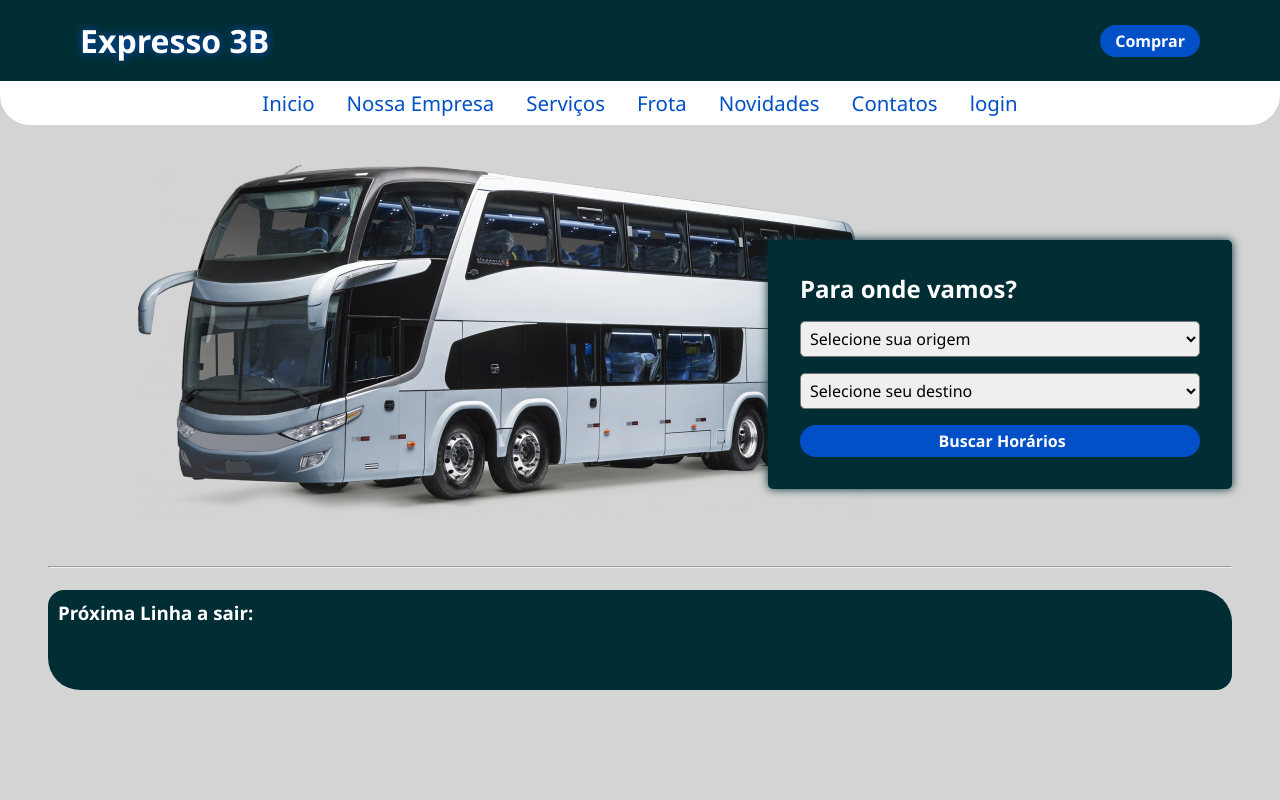
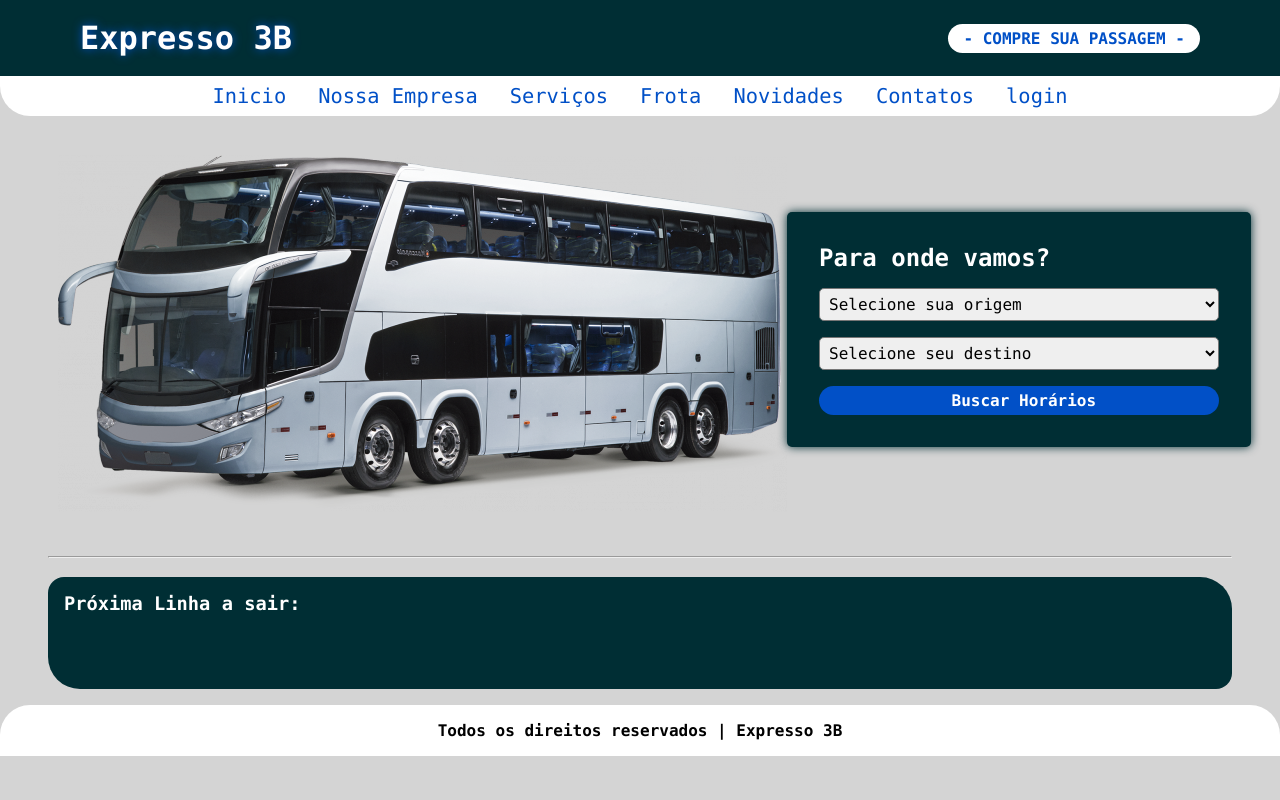
Before and after one commit to kenneth00001/Expresso_3bti, a PHP site: page / in a window 1280 px wide. Run offline with PHP 8.4, Linux system fonts and the light colour scheme.

Commit message:
mais uma atualização carai

```diff
--- a/.css/style.css
+++ b/.css/style.css
@@ -1,7 +1,7 @@
 * {
     padding: 0;
     margin: 0;
-    font-family:'Segoe UI', Tahoma, Geneva, Verdana, sans-serif;
+    font-family: Consolas;
 }
 
 :root {
@@ -25,24 +25,41 @@
 
 }
 
-main{
+main {
     margin: 0 3rem;
 }
-body{
+
+body {
     background-color: var(--color2);
+}
+
+footer{
+    text-align:center;
+    padding: 1rem;
+    margin-top: 1rem;
+    background-color: #fff;
+    border-radius: 30px 30px 0 0;
 }
 
 /* ====== header  index ====== */
 
-#h1logo-header{
+#h1logo-header {
     color: var(--color1);
-    text-decoration:none;
+    text-decoration: none;
     text-shadow: 0 0 10px var(--color4);
 }
+
+#botao-header{
+    background: var(--color1);
+    color: var(--color4);
+    width: max-content;
+}
+
 .header-primario {
     padding: 1.2rem 5rem;
     display: flex;
     justify-content: space-between;
+    align-items: center;
     background-color: var(--color3);
     color: var(--color1);
     box-shadow: 0 0 10px var(--color3);
@@ -63,26 +80,35 @@ body{
     color: var(--color4);
 }
 
-.header-secundario a:hover{
+.header-secundario a:hover {
     color: var(--color3);
     transition: 0.3s linear;
 }
-/* ===== main ====== */
+
+/* ===== main index ====== */
+.container-bus {
+    position: relative;
+    display: grid;
+    grid-template-columns: repeat(1, 1fr);
+    grid-template-rows: repeat(1, 1fr);
+    grid-column-gap: 0px;
+    grid-row-gap: 0px;
+    margin: 2rem 0;
+}
 
 .bus-img img {
-    position: relative;
-    margin: 2rem 5rem;
+    grid-area: 1 / 1 / 6 / 4;
 }
 
 .bus-box {
-    position: absolute;
-    top: 30%;
-    left: 60%;
+    margin: 4rem 0;
     width: 400px;
+    height: max-content;
     background-color: var(--color3);
-    padding:2rem;
+    padding: 2rem;
     border-radius: 5px;
     box-shadow: 0 0 10px var(--color3);
+    grid-area: 1 / 4 / 6 / 7;
 }
 
 #form-bus-box {
@@ -92,13 +118,13 @@ body{
     color: var(--color1);
 }
 
-#form-bus-box select{
+#form-bus-box select {
     font-size: var(--sizeM1);
     padding: 5px;
     border-radius: 5px;
 }
 
-.botao-submit{
+.botao-submit {
     background: var(--color4);
     border: none;
     border-radius: 1rem;
@@ -111,16 +137,21 @@ body{
     width: 100%;
 }
 
-.botao-submit:hover{
+.botao-submit:hover {
     box-shadow: 0 0 10px var(--color1);
     color: var(--color4);
     background-color: var(--color1);
     transition: all 0.5s linear;
 }
-.info-box{
+
+.info-box {
     background-color: var(--color3);
     color: var(--color1);
     height: 10vh;
-    padding: 10px;
+    padding: 1rem;
     border-radius: 1rem 2rem;
 }
+
+ /* ==== fim index ====== */
+
+ /* ======= Nossa empresa ===== */
--- a/index.php
+++ b/index.php
@@ -13,7 +13,7 @@
 <body>
     <?php include("partials/header.php") ?>
     <main>
-        <div class="container-bus">
+        <section class="container-bus">
             <div class="bus-img">
                 <img src="img/bus.png" alt="bus">
             </div>
@@ -28,13 +28,13 @@
                     </select>
                     <input class="botao-submit" type="submit" value=" Buscar Horários">
                 </form>
-            </div>
-        </div>
+        </section>
         <hr><br>
         <div class="info-box">
             <h3>Próxima Linha a sair: </h3>
         </div>
     </main>
+    <?php include("partials/footer.php") ?>
 </body>
 
 </html>
--- a/nossa_empresa.php
+++ b/nossa_empresa.php
@@ -12,6 +12,9 @@
 
 <body>
     <?php include("partials/header.php") ?>
+    <section class="container-nossaempresa">
+
+    </section>
 </body>
 
 </html>
--- /dev/null
+++ b/partials/footer.php
@@ -0,0 +1,14 @@
+<!DOCTYPE html>
+<html lang="pt-br">
+<head>
+  <meta charset="UTF-8">
+  <meta http-equiv="X-UA-Compatible" content="IE=edge">
+  <meta name="viewport" content="width=device-width, initial-scale=1.0">
+  <title>footer</title>
+</head>
+<body>
+  <footer>
+    <h4> Todos os direitos reservados | Expresso 3B </h4>
+  </footer>
+</body>
+</html>
--- a/partials/header.php
+++ b/partials/header.php
@@ -11,12 +11,8 @@
 <body>
     <header class="header-index">
         <div class="header-primario">
-            <a href="./index.php" id="h1logo-header">
-                <h1>Expresso 3B</h1>
-            </a>
-            <span style=" display: flex; gap: 2rem">
-                <a href="#" class="botao-submit">Comprar</a>
-            </span>
+            <a href="./index.php" id="h1logo-header"><h1>Expresso 3B</h1></a>
+            <a href="#" id="botao-header" class="botao-submit">- COMPRE SUA PASSAGEM -</a>
         </div>
         <div class="header-secundario">
             <a href="./index.php">Inicio</a>
```
